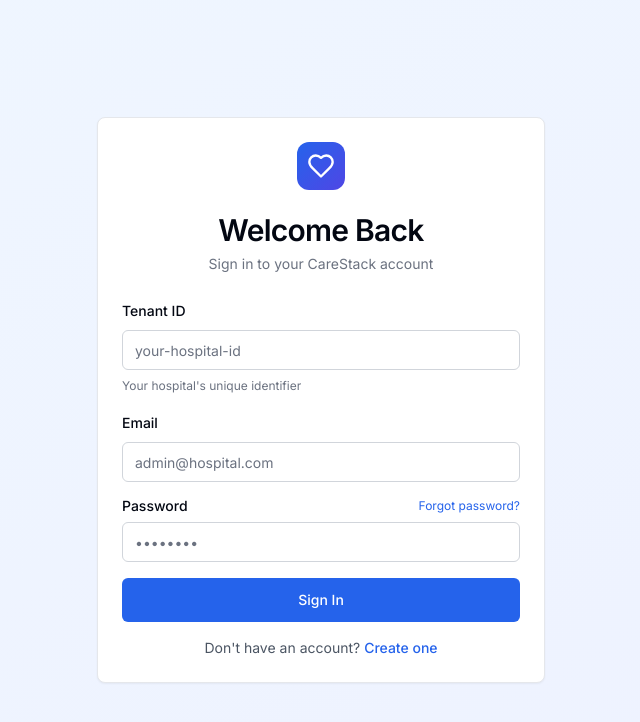
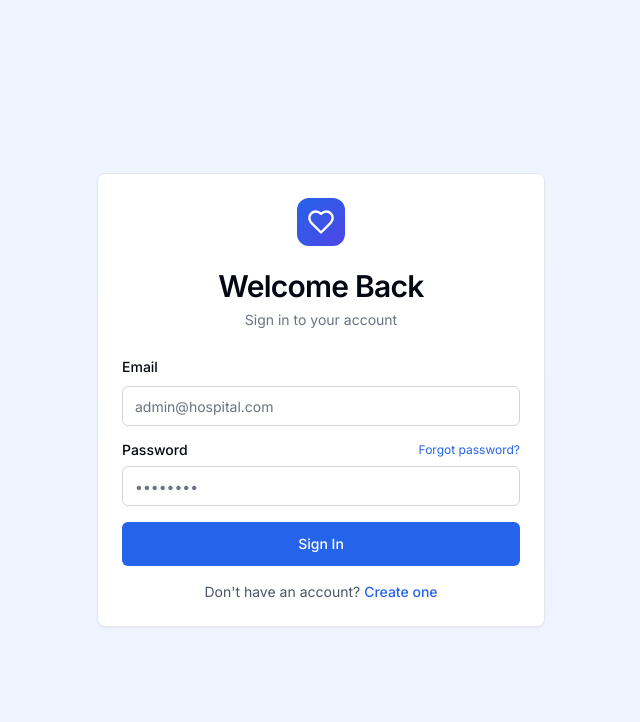
Before and after one commit to parthagoswamig/New-fresh-HMS, a Next.js app in the folder apps/frontend/: page /auth/login in a window 1280 px wide. Shown: the top 722 px of the page, without its empty margins (319-959 px from the left). Built offline with nearby package versions, Linux system fonts and the light colour scheme; no server answers.

Commit message:
fix: Remove tenantId requirement from login - login with email only

```diff
--- a/apps/frontend/src/app/auth/login/page.tsx
+++ b/apps/frontend/src/app/auth/login/page.tsx
@@ -16,7 +16,6 @@
   const { login } = useAuthStore();
 
   const [formData, setFormData] = useState({
-    tenantId: '',
     email: '',
     password: '',
   });
@@ -60,7 +59,7 @@
           </div>
           <CardTitle className="text-3xl">Welcome Back</CardTitle>
           <CardDescription>
-            Sign in to your CareStack account
+            Sign in to your account
           </CardDescription>
         </CardHeader>
 
@@ -72,19 +71,6 @@
                 <span className="text-sm">{error}</span>
               </div>
             )}
-
-            <div className="space-y-2">
-              <Label htmlFor="tenantId">Tenant ID</Label>
-              <Input
-                id="tenantId"
-                name="tenantId"
-                placeholder="your-hospital-id"
-                value={formData.tenantId}
-                onChange={handleChange}
-                required
-              />
-              <p className="text-xs text-gray-500">Your hospital's unique identifier</p>
-            </div>
 
             <div className="space-y-2">
               <Label htmlFor="email">Email</Label>
```
Also changed, not shown: 2 other files (tests, documents, lock files or other folders).
